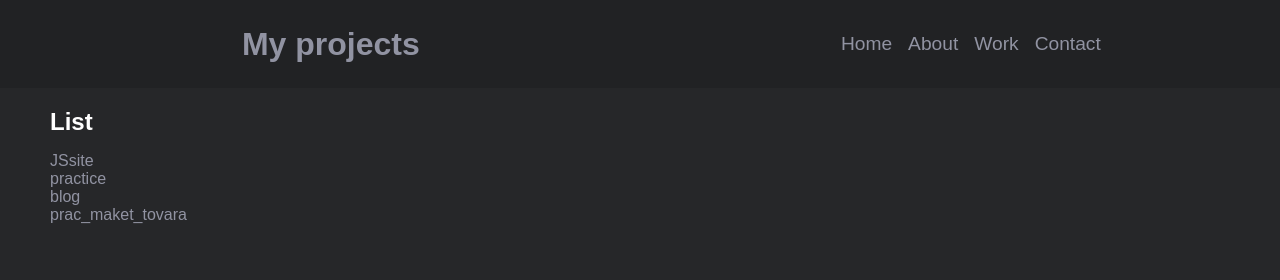
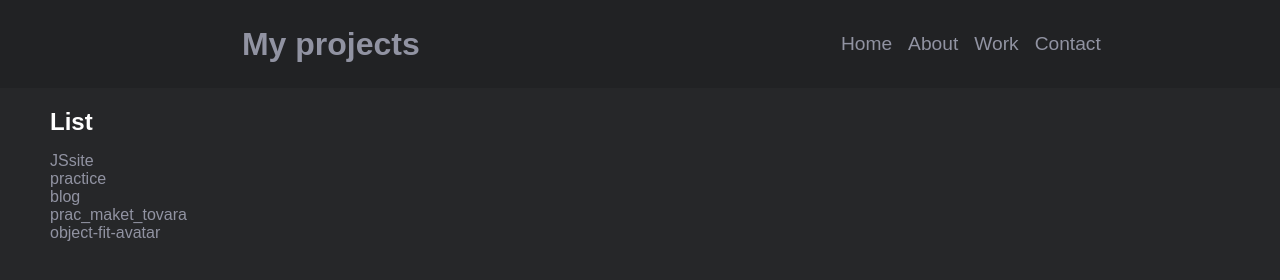
Before and after one commit to morozpr/morozpr.github.io, a plain HTML site: page index.html in a window 1280 px wide. Shown: the top 280 px of the page. Drawn offline with Linux system fonts and the light colour scheme.

Commit message:
Update index.html

```diff
--- a/index.html
+++ b/index.html
@@ -28,6 +28,7 @@
                 <li class="main_ul_li"><a class="main_li_a" target="_blank" href="https://morozpr.github.io/practice">practice</a></li>
                 <li class="main_ul_li"><a class="main_li_a" target="_blank" href="https://morozpr.github.io/blog">blog</a></li>
                 <li class="main_ul_li"><a class="main_li_a" target="_blank" href="https://morozpr.github.io/prac_maket_tovara">prac_maket_tovara</a></li>
+                <li class="main_ul_li"><a class="main_li_a" target="_blank" href="https://morozpr.github.io/object-fit-avatar">object-fit-avatar</a></li>
             </ul>
         </div>
     </div>
```
